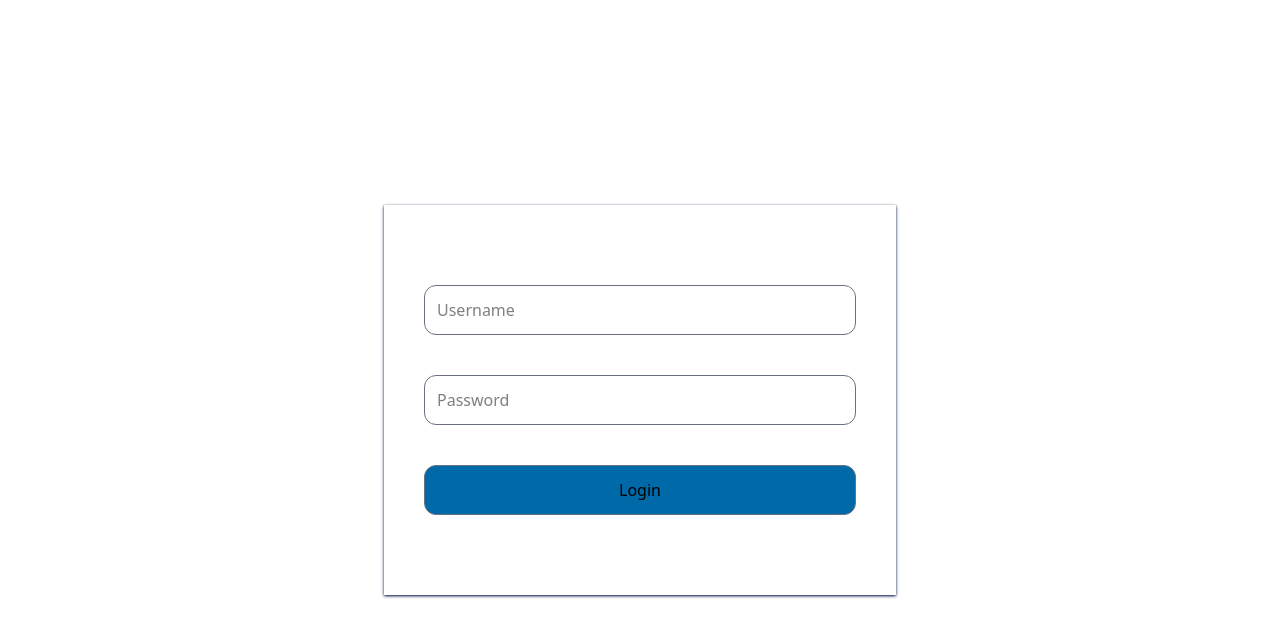
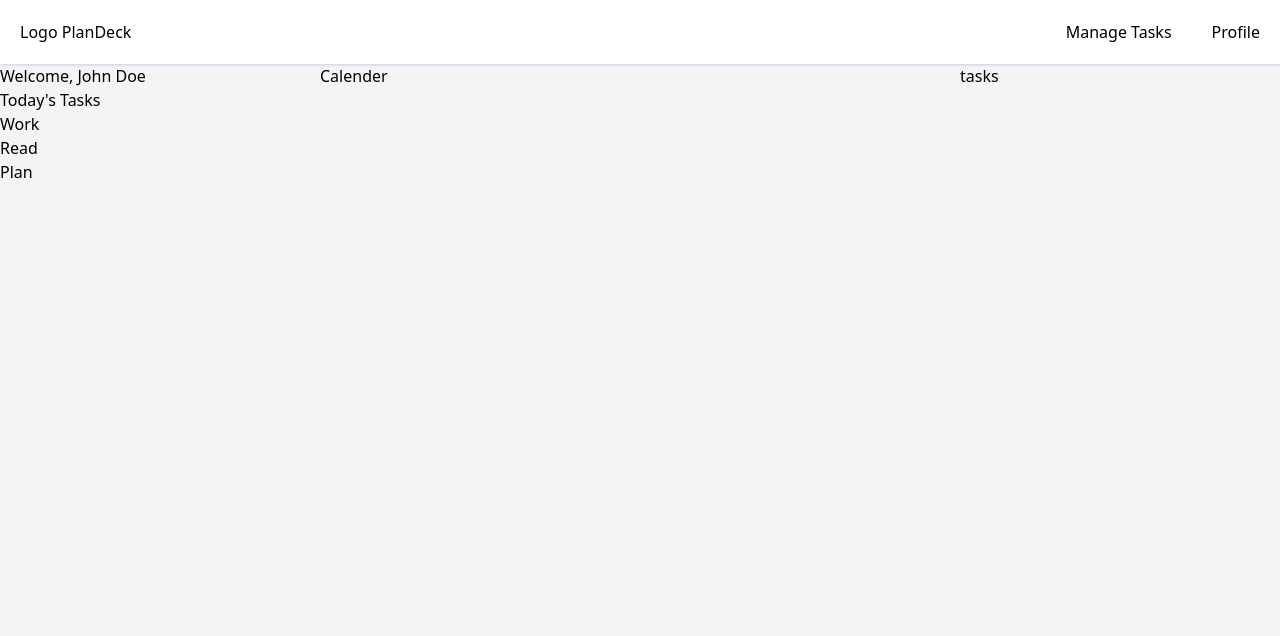
Before and after one commit to Mourice-Adero/plandeck-vue, a Vue app: page / in a window 1280 px wide. Shown: the top 636 px of the page. Built offline with nearby package versions, Linux system fonts and the light colour scheme.

Commit message:
Added dashboard components and layouts

```diff
--- a/src/App.vue
+++ b/src/App.vue
@@ -1,7 +1,9 @@
 <script setup lang="ts">
 import LoginPage from './pages/LoginPage.vue'
+import UserDashboard from './pages/UserDashboard.vue'
 </script>
 
 <template>
-  <LoginPage />
+  <!-- <LoginPage /> -->
+  <UserDashboard />
 </template>
--- /dev/null
+++ b/src/components/DashboardNav.vue
@@ -0,0 +1,10 @@
+<script setup lang="ts"></script>
+<template>
+  <div class="flex justify-between p-5 shadow shadow-gray-300 bg-white">
+    <div><span>Logo</span> PlanDeck</div>
+    <div class="flex gap-10">
+      <p>Manage Tasks</p>
+      <div>Profile</div>
+    </div>
+  </div>
+</template>
--- /dev/null
+++ b/src/components/TaskCalender.vue
@@ -0,0 +1,2 @@
+<script setup lang="ts"></script>
+<template>Calender</template>
--- /dev/null
+++ b/src/components/TasksList.vue
@@ -0,0 +1,2 @@
+<script setup lang="ts"></script>
+<template>tasks</template>
--- /dev/null
+++ b/src/components/TodaysSchedule.vue
@@ -0,0 +1,12 @@
+<script setup lang="ts"></script>
+<template>
+  <h2>Welcome, John Doe</h2>
+  <div>
+    <p>Today's Tasks</p>
+    <ul>
+      <li>Work</li>
+      <li>Read</li>
+      <li>Plan</li>
+    </ul>
+  </div>
+</template>
--- a/src/pages/LoginPage.vue
+++ b/src/pages/LoginPage.vue
@@ -4,7 +4,7 @@ const username = ref('')
 const password = ref('')
 </script>
 <template>
-  <div class="flex justify-center items-center h-lvh">
+  <div class="flex justify-center items-center h-screen">
     <form class="flex flex-col gap-10 shadow shadow-blue-950 py-20 px-10 w-3/4 md:w-2/5">
       <input
         v-model="username"
--- a/src/pages/UserDashboard.vue
+++ b/src/pages/UserDashboard.vue
@@ -1,4 +1,22 @@
-<script setup lang="ts"></script>
+<script setup lang="ts">
+import DashboardNav from '@/components/DashboardNav.vue'
+import TaskCalender from '@/components/TaskCalender.vue'
+import TasksList from '@/components/TasksList.vue'
+import TodaysSchedule from '@/components/TodaysSchedule.vue'
+</script>
 <template>
-  <p>User Dashboard</p>
+  <div class="bg-gray-100 h-screen">
+    <DashboardNav />
+    <div class="grid grid-cols-4">
+      <div class="col-span-1">
+        <TodaysSchedule />
+      </div>
+      <div class="col-span-2">
+        <TaskCalender />
+      </div>
+      <div class="col-span-1">
+        <TasksList />
+      </div>
+    </div>
+  </div>
 </template>
```
